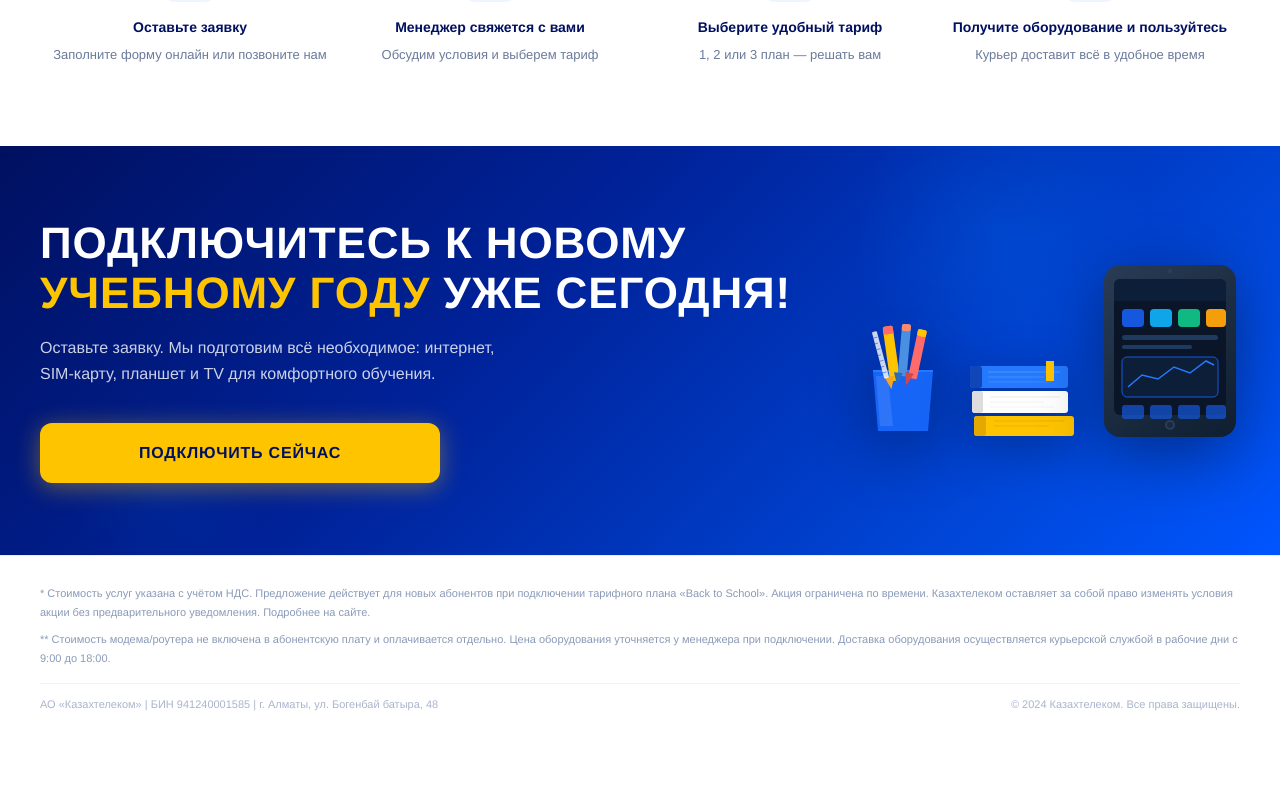
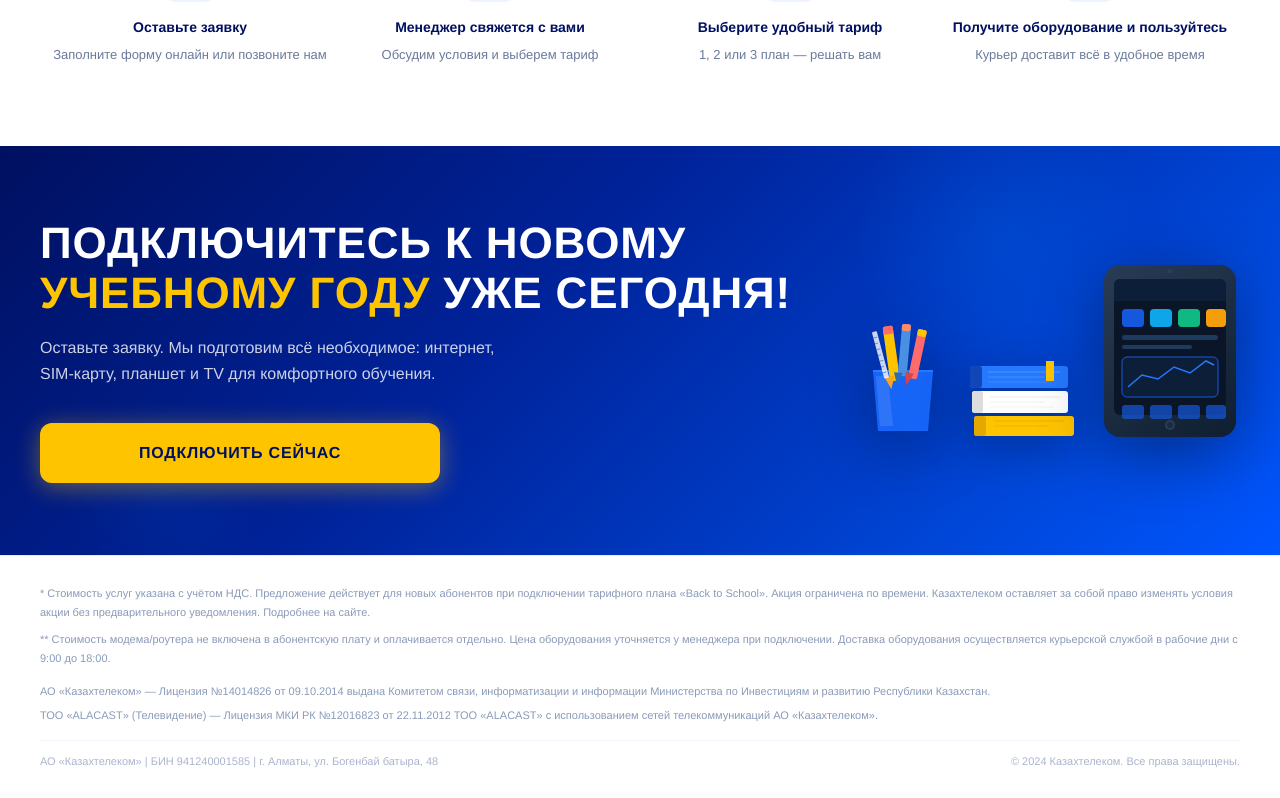
Before and after one commit to Leonard0303/back-to-school, a React (Vite) app: page / in a window 1280 px wide. Shown: the part 2510-3308 px from the top of the page. Before the commit the page ends 3251 px from the top, so only its background shows below. Built offline with nearby package versions, Linux system fonts and the light colour scheme; the HTML template or start-up script is replaced by a standard one.

Commit message:
лицензия подключена

```diff
--- a/src/components/Footer.tsx
+++ b/src/components/Footer.tsx
@@ -24,6 +24,26 @@ export default function Footer() {
           ** Стоимость модема/роутера не включена в абонентскую плату и оплачивается отдельно. Цена оборудования уточняется у менеджера при подключении.
           Доставка оборудования осуществляется курьерской службой в рабочие дни с 9:00 до 18:00.
         </p>
+
+        <div className="footer-licenses" style={{ marginTop: '16px', marginBottom: '16px' }}>
+          <p style={{
+            fontSize: '11px',
+            color: '#8a9ab8',
+            lineHeight: 1.6,
+            margin: '0 0 6px',
+          }}>
+            АО «Казахтелеком» — Лицензия №14014826 от 09.10.2014 выдана Комитетом связи, информатизации и информации Министерства по Инвестициям и развитию Республики Казахстан.
+          </p>
+          <p style={{
+            fontSize: '11px',
+            color: '#8a9ab8',
+            lineHeight: 1.6,
+            margin: 0,
+          }}>
+            ТОО «ALACAST» (Телевидение) — Лицензия МКИ РК №12016823 от 22.11.2012 ТОО «ALACAST» с использованием сетей телекоммуникаций АО «Казахтелеком».
+          </p>
+        </div>
+
         <div style={{
           display: 'flex', justifyContent: 'space-between', alignItems: 'center',
           flexWrap: 'wrap', gap: '8px',
--- a/src/index.css
+++ b/src/index.css
@@ -270,6 +270,16 @@ h1, h2, h3, h4, h5, h6, button, p, span, div, a {
   transform: translateY(0);
 }
 
+.footer-licenses {
+  width: 100%;
+  text-align: left;
+}
+@media (max-width: 768px) {
+  .footer-licenses {
+    text-align: center;
+  }
+}
+
 /* ── Responsive ── */
 @media (max-width: 900px) {
   .benefits-outer-grid {
```
